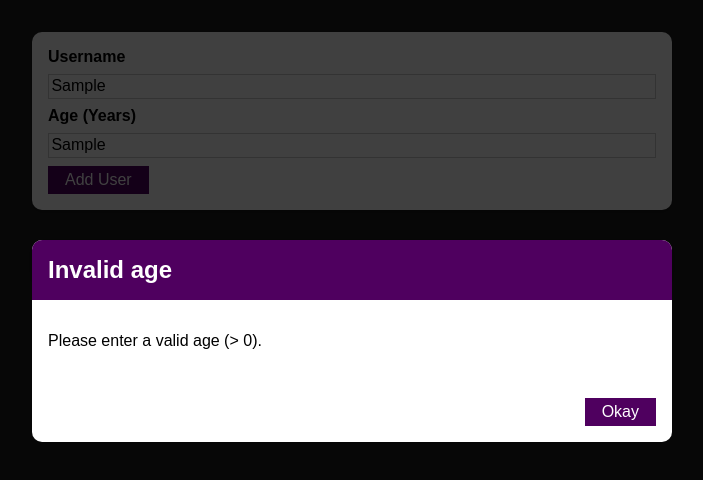
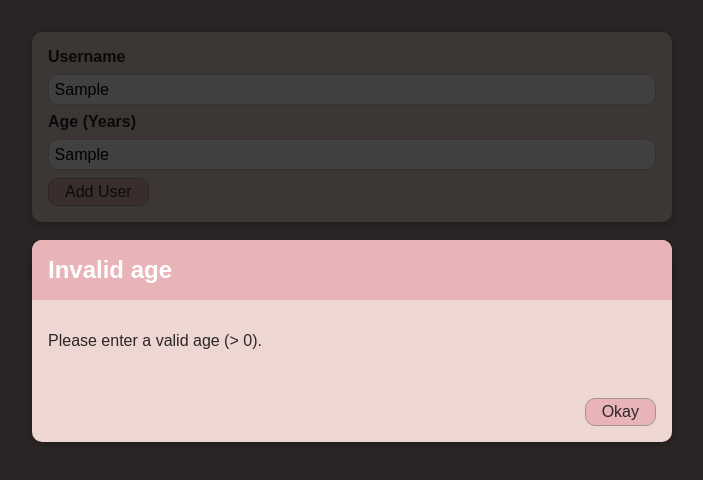
Before and after one commit to ADmtr2001/React-Educational-3-UsersList, a React (Create React App) app: page / in a window 1280 px wide. Both pictures are taken after typing "Sample", "Sample" into the empty fields and a click on the button "Add User". Shown: the top 480 px of the page, without its empty margins (288-991 px from the left). Built offline with nearby package versions, Linux system fonts and the light colour scheme.

Commit message:
change color palette

```diff
--- a/src/components/UI/Button.module.css
+++ b/src/components/UI/Button.module.css
@@ -1,16 +1,17 @@
 .button {
     font: inherit;
-    border: 1px solid #4f005f;
-    background: #4f005f;
-    color: white;
+    border: 1px solid #a49393;
+    background: #e8b4b8;
+    color: #2b2627;
     padding: 0.25rem 1rem;
     cursor: pointer;
+    border-radius: 10px;
 }
 
 .button:hover,
 .button:active {
-    background: #741188;
-    border-color: #741188;
+    background: #d1a3a7;
+    border-color: #d1a3a7;
 }
 
 .button:focus {
--- a/src/components/UI/Card.module.css
+++ b/src/components/UI/Card.module.css
@@ -1,5 +1,5 @@
 .card {
-    background: white;
+    background: #eed6d3;
     box-shadow: 0 2px 8px rgba(0, 0, 0, 0.26);
     border-radius: 10px;
 }
--- a/src/components/UI/ErrorModal.module.css
+++ b/src/components/UI/ErrorModal.module.css
@@ -18,7 +18,7 @@
 }
 
 .header {
-    background: #4f005f;
+    background: #e8b4b8;
     padding: 1rem;
 }
 
--- a/src/components/Users/AddUser.module.css
+++ b/src/components/Users/AddUser.module.css
@@ -16,8 +16,9 @@
     display: block;
     width: 100%;
     border: 1px solid #ccc;
-    padding: 0.15rem;
+    padding: 0.35rem;
     margin-bottom: 0.5rem;
+    border-radius: 10px;
 }
 
 .input input:focus {
--- a/src/components/Users/UserList.module.css
+++ b/src/components/Users/UserList.module.css
@@ -10,7 +10,9 @@
 }
 
 .users li {
-    border: 1px solid #ccc;
+    border: 1px solid #a49393;
+    background: #e8b4b8;
     margin: 0.5rem 0;
     padding: 0.5rem;
+    border-radius: 10px;
 }
--- a/src/index.css
+++ b/src/index.css
@@ -4,7 +4,8 @@
 
 html {
   font-family: sans-serif;
-  background: #1f1f1f;
+  background: #a49393;
+  color: #2b2627;
 }
 
 body {
```
